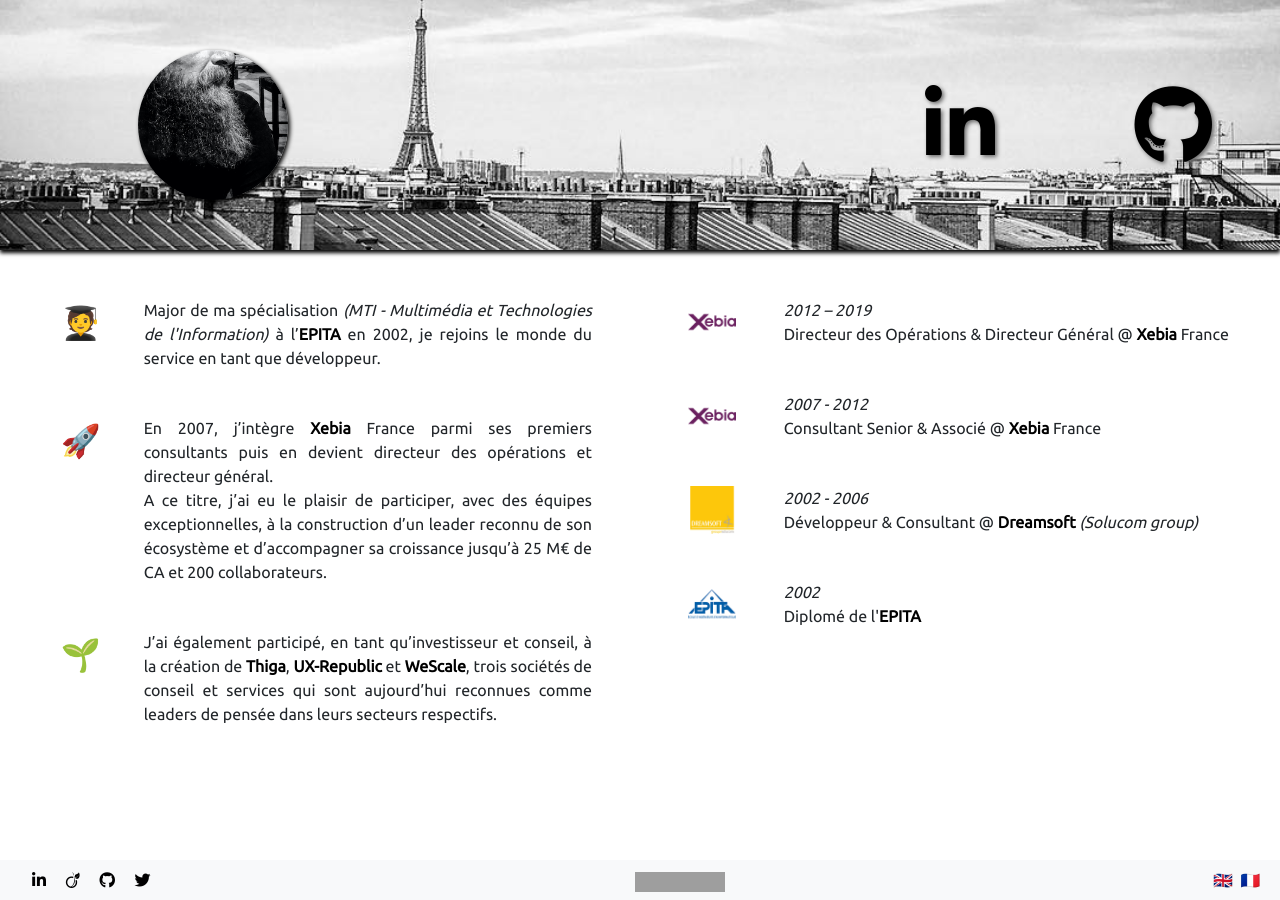
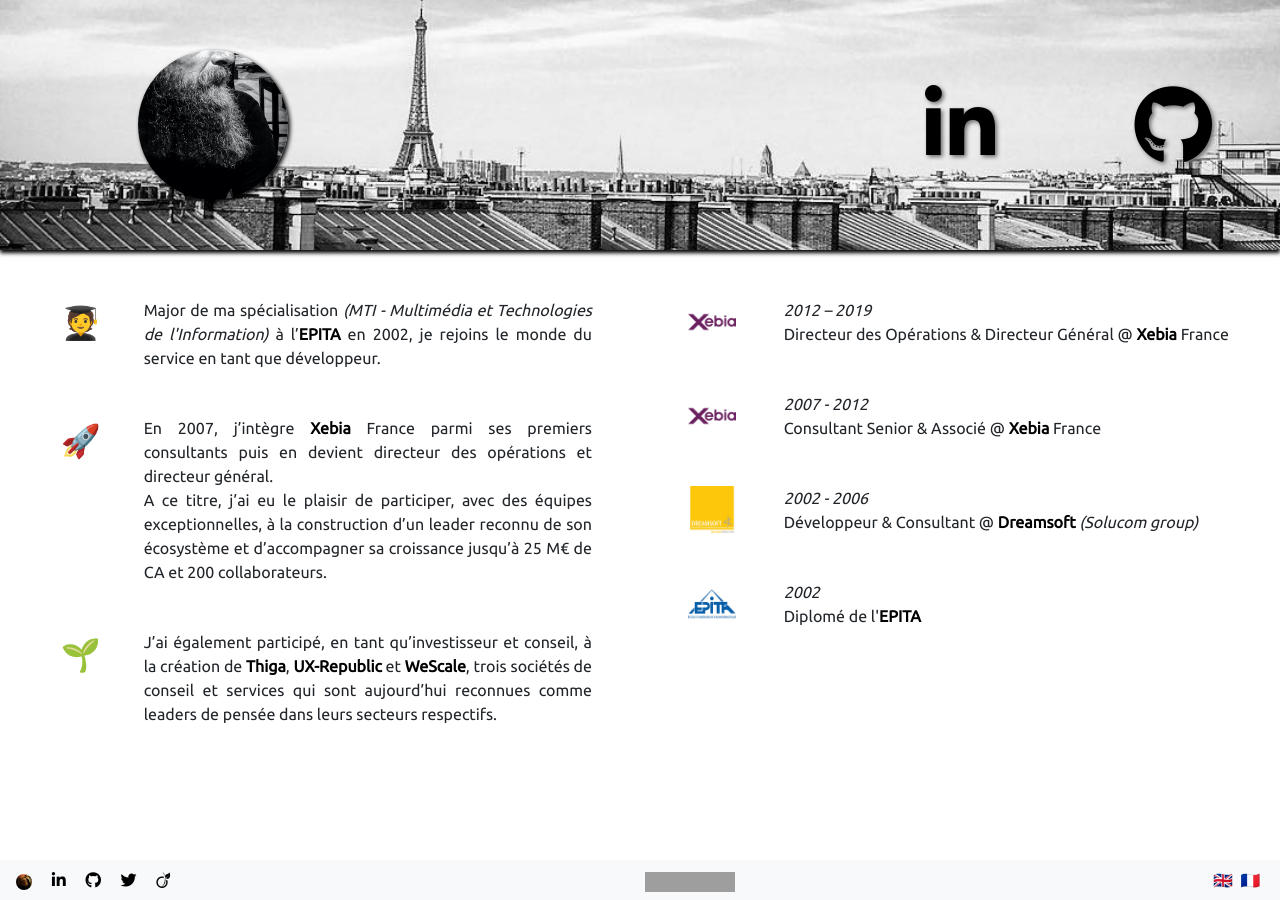
Before and after one commit to cheubes/christophe.heubes.com, a Jekyll site: the page built from index.html, in a window 1280 px wide. Built offline with Jekyll 4.4.1, drawn with Linux system fonts in a browser that asks for light colours; nearby versions of some CDN libraries; grey boxes are pictures that could not be loaded.

Commit message:
Fixed links.

```diff
--- a/_includes/footer.html
+++ b/_includes/footer.html
@@ -1,9 +1,10 @@
   <footer class="navbar navbar-light bg-light fixed-bottom">
     <div id="social-media">
-      <a href="http://fr.linkedin.com/in/heubes/" target="_blank"><i class="fab fa-linkedin-in ml-3"></i></a>
-      <a href="http://www.viadeo.com/fr/profile/christophe.heubes/" target="_blank"><i class="fab fa-viadeo ml-3"></i></a>
+      <a href="https://christophe.heubes.org" target="_blank"><img src="/assets/img/org.jpg" class="rounded-circle" /></a>
+      <a href="https://www.linkedin.com/in/heubes/" target="_blank"><i class="fab fa-linkedin-in ml-3"></i></a>
       <a href="https://github.com/cheubes/" target="_blank"><i class="fab fa-github ml-3"></i></a>
       <a href="https://twitter.com/Christophe_ITC" target="_blank"><i class="fab fa-twitter ml-3"></i></a>
+      <a href="https://viadeo.journaldunet.com/p/christophe-heubes-3982853" target="_blank"><i class="fab fa-viadeo ml-3"></i></a>
     </div>
     <div id="license">
       <a rel="license" href="https://creativecommons.org/licenses/by-nc-sa/4.0/deed.{{ page.lang }}" target="_blank">
--- a/_layouts/index.html
+++ b/_layouts/index.html
@@ -10,7 +10,7 @@
       <div class="col-md-4 text-center"><img id="profile-picture" class="rounded-circle" src="/assets/img/photo.jpg" alt="Christophe Heubès"/></div>
       <div class="col-md-2 text-center py-3">&nbsp;</div>
       <div class="col-md-2 text-center py-3">&nbsp;</div>
-      <div class="col-md-2 text-center py-3"><a href="http://fr.linkedin.com/in/heubes/" target="_blank"><i class="fab fa-linkedin-in fa-5x"></i></a></div>
+      <div class="col-md-2 text-center py-3"><a href="https://www.linkedin.com/in/heubes/" target="_blank"><i class="fab fa-linkedin-in fa-5x"></i></a></div>
       <div class="col-md-2 text-center py-3"><a href="https://github.com/cheubes/" target="_blank"><i class="fab fa-github fa-5x"></i></a></div>
     </div>
   </div>
```
Also changed, not shown: assets/img/org.jpg (added).
